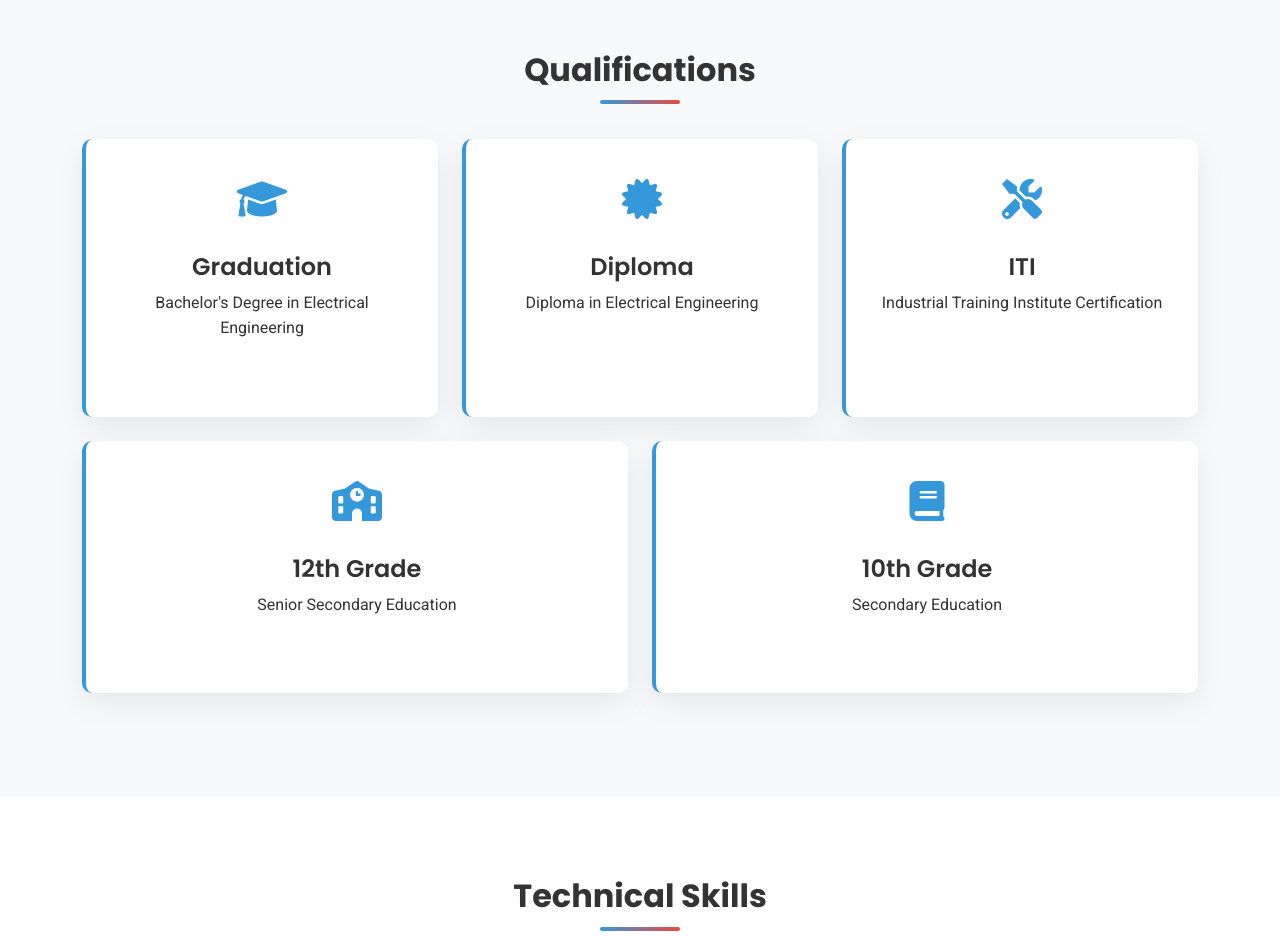
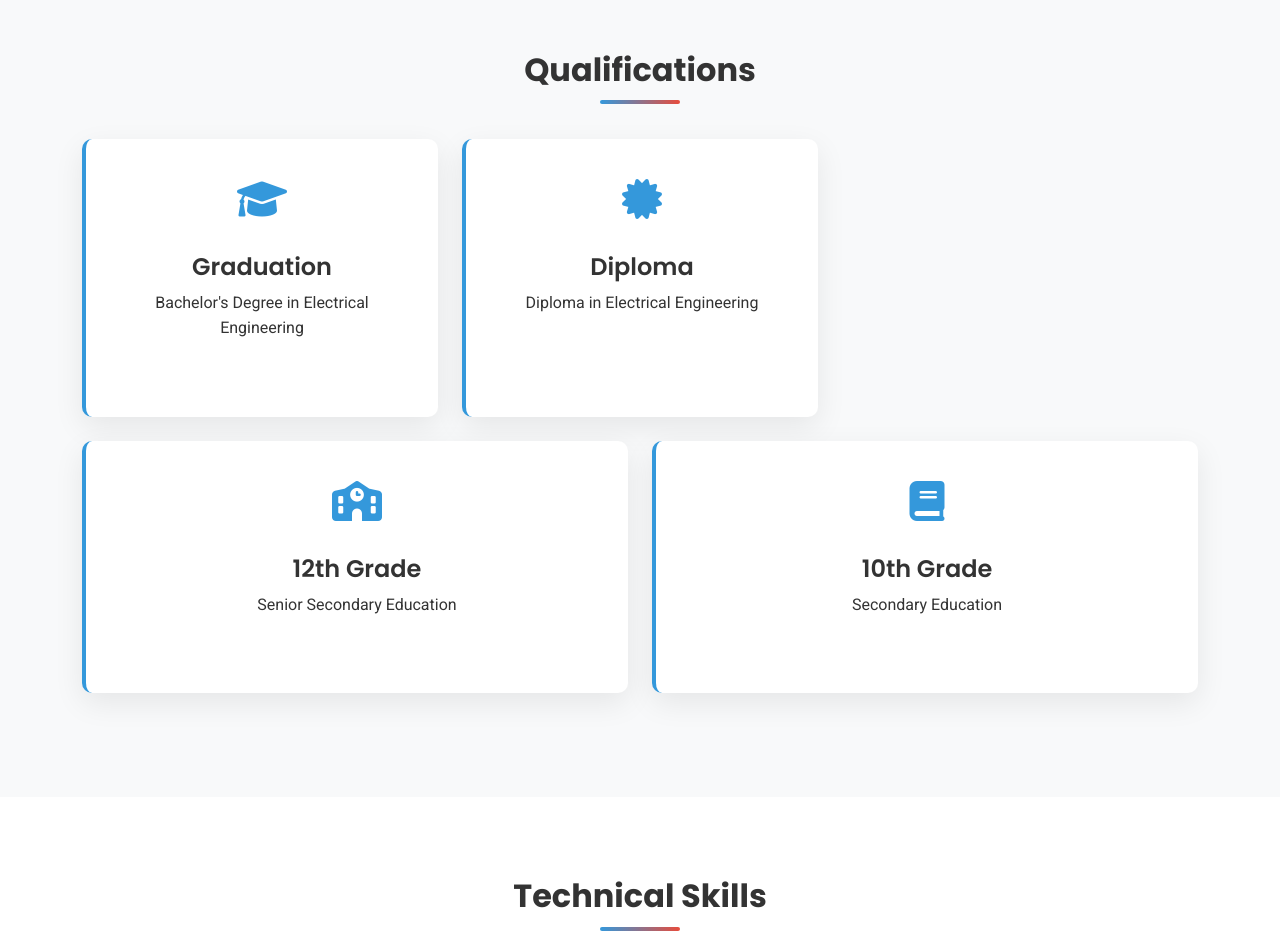
Before and after one commit to DineshKumar930/prashant, a plain HTML site: page index.html in a window 1280 px wide. Shown: the part 1360-2296 px from the top of the page. Drawn offline with nearby package versions, Linux system fonts and the light colour scheme.

Commit message:
Update index.html

```diff
--- a/index.html
+++ b/index.html
@@ -562,15 +562,7 @@
                         <p>Diploma in Electrical Engineering</p>
                     </div>
                 </div>
-                <div class="col-md-6 col-lg-4 mb-4">
-                    <div class="qualification-card text-center fade-in">
-                        <div class="qualification-icon">
-                            <i class="fas fa-tools"></i>
-                        </div>
-                        <h4>ITI</h4>
-                        <p>Industrial Training Institute Certification</p>
-                    </div>
-                </div>
+
                 <div class="col-md-6 col-lg-6 mb-4">
                     <div class="qualification-card text-center fade-in">
                         <div class="qualification-icon">
```
